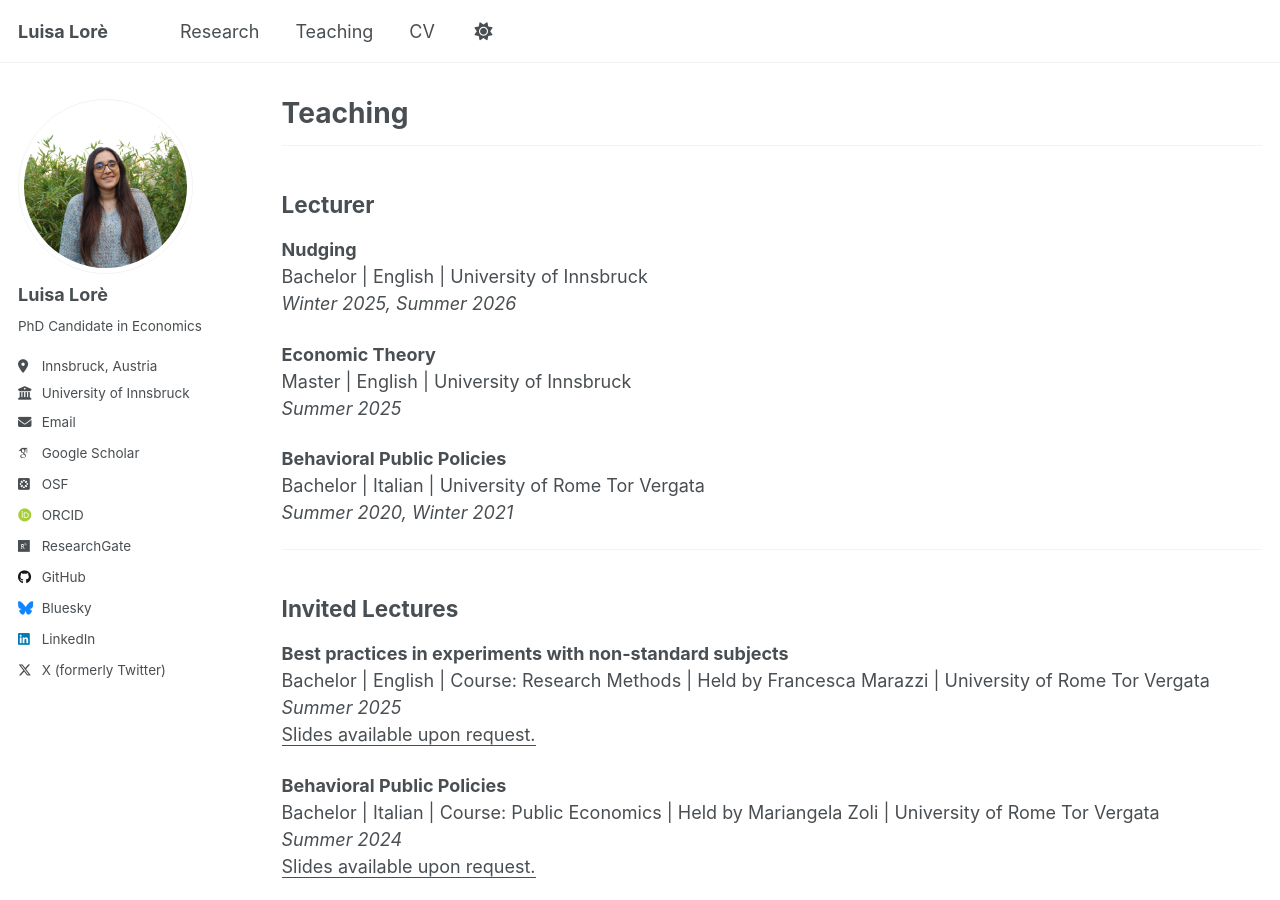
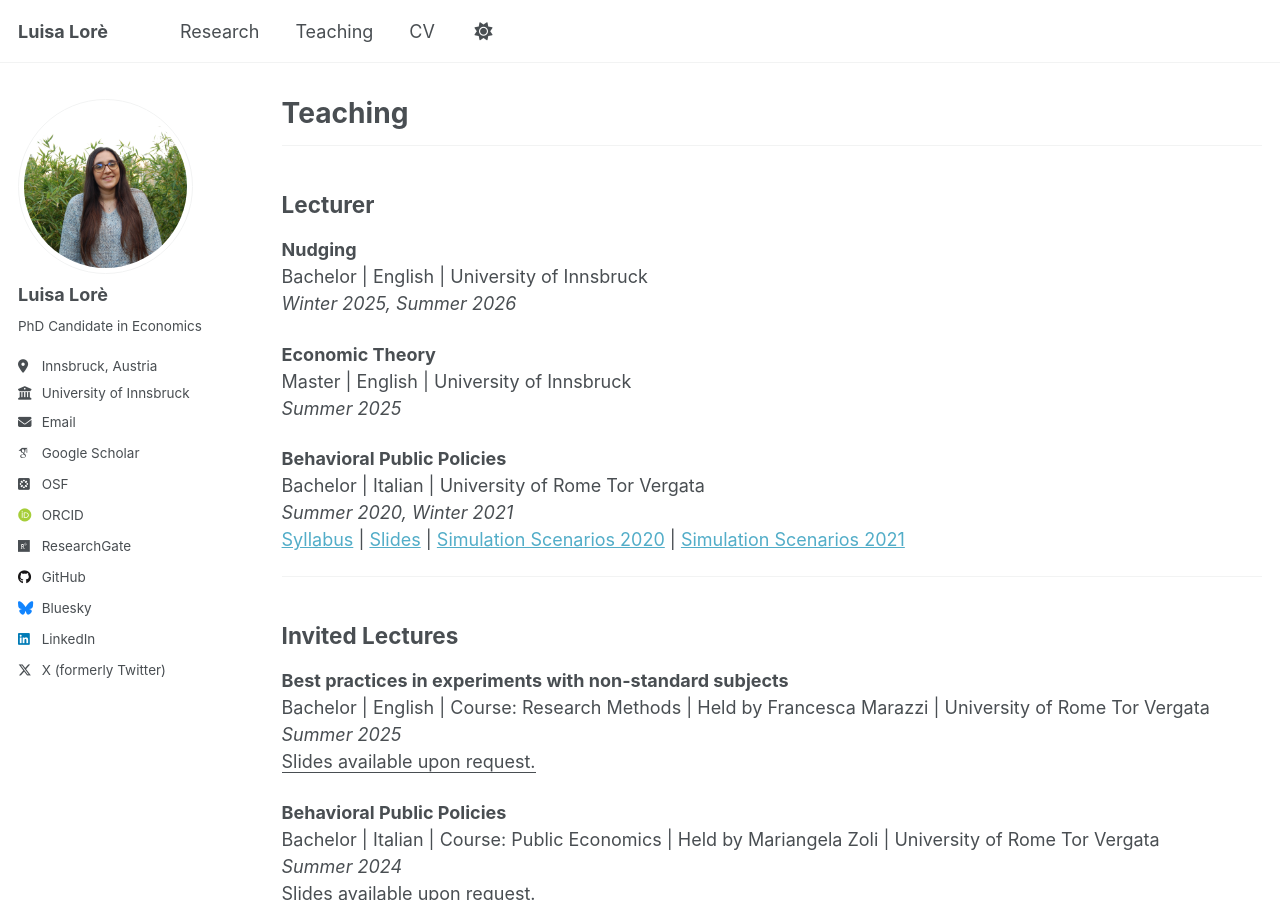
Before and after one commit to LuisaLore/luisalore, a Jekyll site: the page built from _pages/teaching.md, in a window 1280 px wide and 900 px high. Built offline with Jekyll 4.4.1, drawn with Linux system fonts in a browser that asks for light colours; some web fonts are replaced; a script that is not in the unit is left out.

Commit message:
Update teaching.md

```diff
--- a/_pages/teaching.md
+++ b/_pages/teaching.md
@@ -14,6 +14,7 @@ author_profile: true
 **Nudging**<br>
 Bachelor | English | University of Innsbruck<br>
 *Winter 2025, Summer 2026*
+<!-- <br><a href="{{ site.baseurl }}/files/nudging_syllabus.pdf">Syllabus</a> | <a href="{{ site.baseurl }}/files/nudging_materials.zip">Teaching Materials</a> -->
 
 **Economic Theory**<br>
 Master | English | University of Innsbruck<br>
@@ -21,7 +22,8 @@ Master | English | University of Innsbruck<br>
 
 <p><strong>Behavioral Public Policies</strong><br>
 Bachelor | Italian | University of Rome Tor Vergata<br>
-<em>Summer 2020, Winter 2021</em></p>
+<em>Summer 2020, Winter 2021</em><br>
+<a href="{{ site.baseurl }}/files/SARI_PCC_Programma.pdf">Syllabus</a> | <a href="{{ site.baseurl }}/files/SARI_PCC_Lezioni.pdf">Slides</a> | <a href="{{ site.baseurl }}/files/SARI_PPC_ScenariSimulazioni_2019-20.pdf">Simulation Scenarios 2020</a> | <a href="{{ site.baseurl }}/files/SARI_PPC_ScenariSimulazioni_2020-21.pdf">Simulation Scenarios 2021</a></p>
 
 ---
 
```
